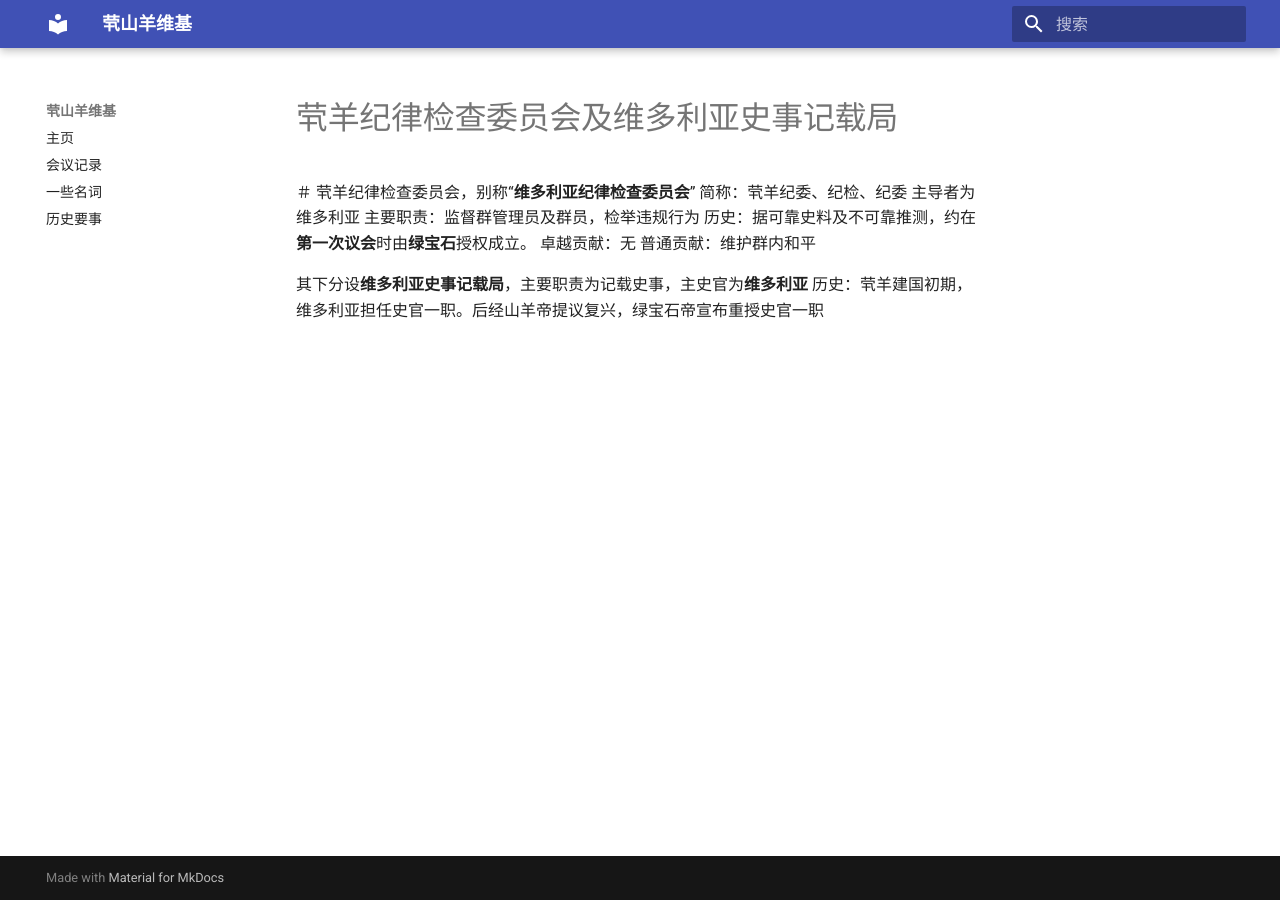
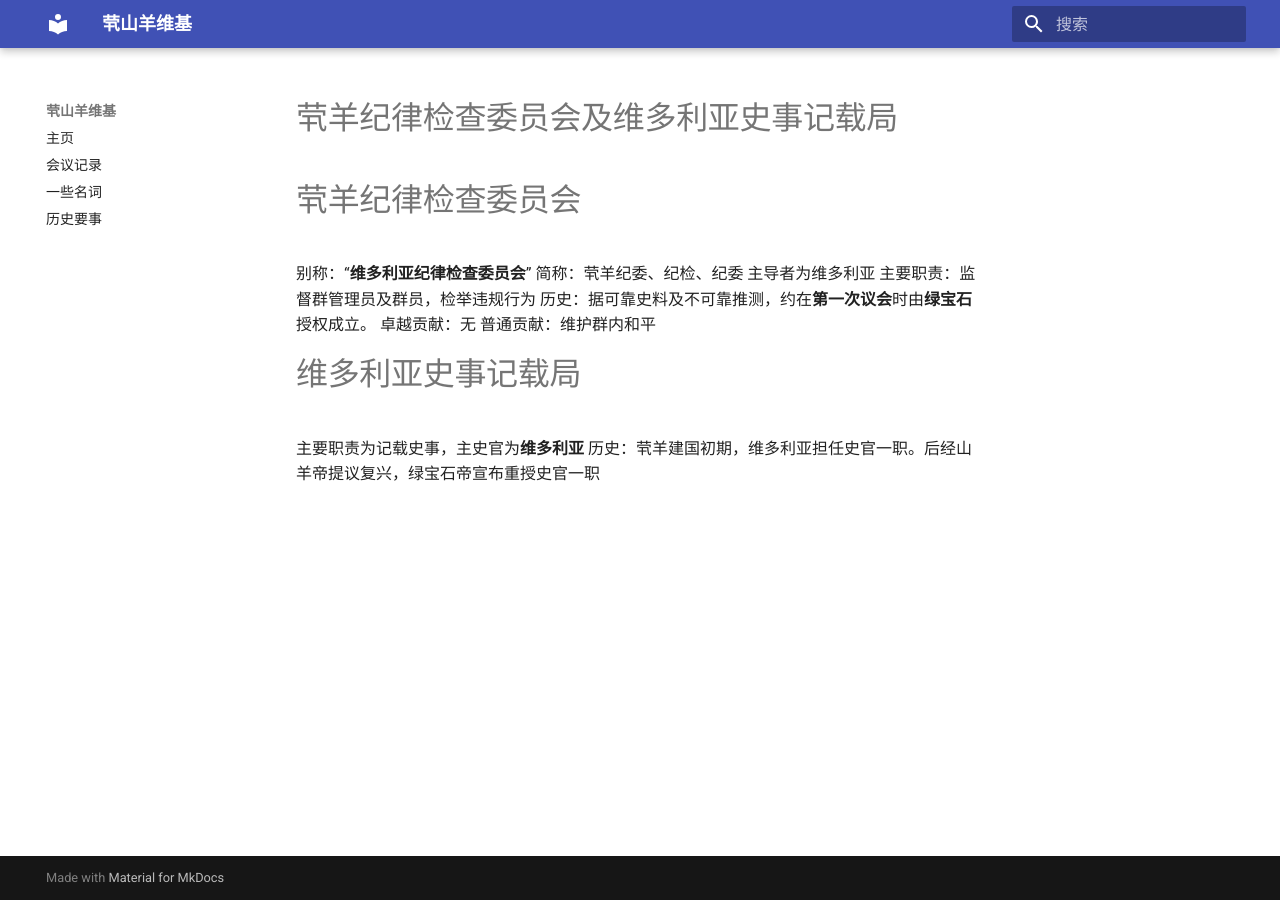
Before and after one commit to qqjldsy/GoatBook-Source, an MkDocs documentation site: the page built from docs/jljcwyh.md, in a window 1280 px wide. Built offline with MkDocs 1.6.1 and Material for MkDocs 9.7.7, drawn with Linux system fonts in a browser that asks for light colours.

Commit message:
Update jljcwyh.md

```diff
--- a/docs/jljcwyh.md
+++ b/docs/jljcwyh.md
@@ -1,6 +1,7 @@
 # 茕羊纪律检查委员会及维多利亚史事记载局
 
-＃ 茕羊纪律检查委员会，别称“**维多利亚纪律检查委员会**”
+# 茕羊纪律检查委员会
+别称：“**维多利亚纪律检查委员会**”
 简称：茕羊纪委、纪检、纪委
 主导者为维多利亚
 主要职责：监督群管理员及群员，检举违规行为
@@ -8,6 +9,6 @@
 卓越贡献：无
 普通贡献：维护群内和平
 
-
-其下分设**维多利亚史事记载局**，主要职责为记载史事，主史官为**维多利亚**
+# 维多利亚史事记载局
+主要职责为记载史事，主史官为**维多利亚**
 历史：茕羊建国初期，维多利亚担任史官一职。后经山羊帝提议复兴，绿宝石帝宣布重授史官一职
```
